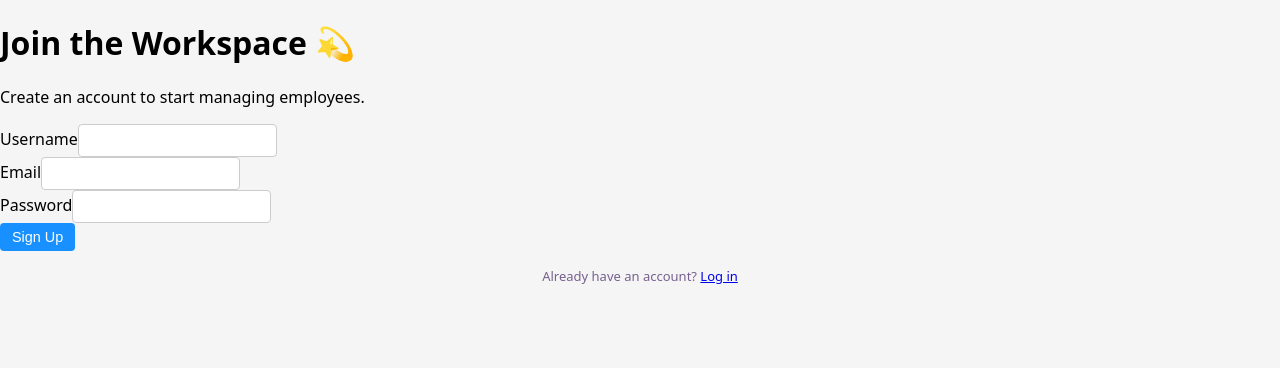
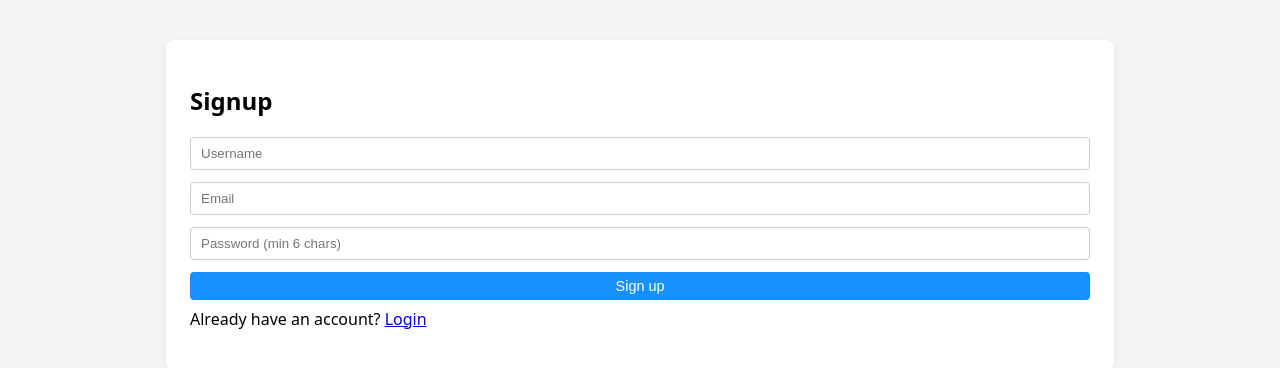
Before and after one commit to kashfimehbuba77/101474002_COMP3123_Assignment2, a React (Create React App) app: page /signup in a window 1280 px wide. Shown: the top 368 px of the page. Built offline with nearby package versions, Linux system fonts and the light colour scheme.

Commit message:
rolling back to my previous ui because the new one keeps breaking my code

```diff
--- a/src/App.css
+++ b/src/App.css
@@ -1,210 +1,45 @@
-/* ---------- VSCO PURPLE UI THEME ---------- */
+body {
+  background: linear-gradient(to bottom right, #ffe6f2, #ffd4ea);
+  min-height: 100vh;
+}
 
-/* Container for full-page layouts */
-.page-wrapper {
+.App {
+  text-align: center;
+}
+
+
+
+.App-logo {
+  height: 40vmin;
+  pointer-events: none;
+}
+
+@media (prefers-reduced-motion: no-preference) {
+  .App-logo {
+    animation: App-logo-spin infinite 20s linear;
+  }
+}
+
+.App-header {
+  background-color: #282c34;
   min-height: 100vh;
   display: flex;
   flex-direction: column;
+  align-items: center;
+  justify-content: center;
+  font-size: calc(10px + 2vmin);
+  color: white;
 }
 
-/* Center content (Login / Signup) */
-.center-page {
-  flex: 1;
-  display: flex;
-  align-items: center;
-  justify-content: center;
-  padding: 24px;
+.App-link {
+  color: #61dafb;
 }
 
-/* Purple Glass Card */
-.vsco-card {
-  width: 100%;
-  max-width: 420px;
-  background: rgba(255, 255, 255, 0.88);
-  border-radius: 22px;
-  padding: 28px 24px 32px;
-  box-shadow: 0 18px 40px rgba(140, 86, 255, 0.22);
-  border: 1px solid rgba(185, 140, 255, 0.35);
-  backdrop-filter: blur(6px);
+@keyframes App-logo-spin {
+  from {
+    transform: rotate(0deg);
+  }
+  to {
+    transform: rotate(360deg);
+  }
 }
-
-/* Wider card for employee list */
-.vsco-card-wide {
-  width: 100%;
-  max-width: 1000px;
-  background: rgba(255, 255, 255, 0.95);
-  border-radius: 24px;
-  padding: 24px;
-  margin: 24px auto;
-  box-shadow: 0 18px 45px rgba(119, 98, 233, 0.22);
-  border: 1px solid rgba(197, 181, 255, 0.45);
-}
-
-/* Typography */
-.vsco-title {
-  font-size: 28px;
-  font-weight: 800;
-  text-align: center;
-  color: #7c4dff;
-  margin-bottom: 6px;
-}
-
-.vsco-subtitle {
-  font-size: 14px;
-  text-align: center;
-  color: #8c6fcf;
-  margin-bottom: 20px;
-}
-
-/* Forms */
-.vsco-form {
-  display: flex;
-  flex-direction: column;
-  gap: 16px;
-}
-
-.vsco-field {
-  display: flex;
-  flex-direction: column;
-  gap: 6px;
-}
-
-.vsco-label {
-  font-size: 13px;
-  font-weight: 600;
-  color: #7d4ac8;
-}
-
-.vsco-input {
-  padding: 10px 12px;
-  border-radius: 12px;
-  border: 1px solid #d8c8ff;
-  background-color: #fff9ff;
-  font-size: 14px;
-  outline: none;
-  transition: border-color 0.2s ease, box-shadow 0.2s ease;
-}
-
-.vsco-input:focus {
-  border-color: #b39bff;
-  box-shadow: 0 0 0 2px rgba(160, 140, 255, 0.3);
-}
-
-/* Buttons */
-.vsco-btn-primary {
-  width: 100%;
-  padding: 11px 14px;
-  border-radius: 999px;
-  border: none;
-  cursor: pointer;
-  font-size: 15px;
-  font-weight: 650;
-  color: white;
-  background: linear-gradient(135deg, #b488ff, #e88bff);
-  box-shadow: 0 12px 22px rgba(179, 107, 255, 0.35);
-  transition: transform 0.12s ease, filter 0.12s ease;
-}
-
-.vsco-btn-primary:hover {
-  transform: translateY(-1px);
-  filter: brightness(1.04);
-}
-
-.vsco-btn-primary:active {
-  transform: translateY(1px);
-}
-
-/* Secondary kawaii button */
-.vsco-btn-secondary {
-  padding: 8px 14px;
-  border-radius: 999px;
-  font-size: 13px;
-  font-weight: 600;
-  background-color: #f3e8ff;
-  color: #734ad6;
-  border: none;
-  cursor: pointer;
-  transition: background-color 0.12s ease, transform 0.12s ease;
-}
-
-.vsco-btn-secondary:hover {
-  background-color: #e1cffc;
-  transform: translateY(-1px);
-}
-
-/* Messages */
-.vsco-msg {
-  font-size: 13px;
-  text-align: center;
-  font-weight: 600;
-}
-
-.vsco-msg-success {
-  color: #3e9e5c;
-}
-
-.vsco-msg-error {
-  color: #d73b57;
-}
-
-/* Navbar */
-.vsco-navbar {
-  background: #7c4dff;
-  color: white;
-  padding: 10px 18px;
-  display: flex;
-  align-items: center;
-  justify-content: space-between;
-}
-
-.vsco-logo {
-  font-size: 18px;
-  font-weight: 800;
-}
-
-.vsco-nav-links {
-  display: flex;
-  gap: 14px;
-}
-
-.vsco-nav-link {
-  color: #ffeaff;
-  font-size: 13px;
-  font-weight: 600;
-  text-decoration: none;
-  opacity: 0.9;
-}
-
-.vsco-nav-link:hover {
-  opacity: 1;
-  text-decoration: underline;
-}
-
-/* Table */
-.vsco-table-wrapper {
-  overflow-x: auto;
-}
-
-.vsco-table {
-  width: 100%;
-  border-collapse: collapse;
-  font-size: 13px;
-}
-
-.vsco-table thead {
-  background-color: #f3e4ff;
-}
-
-.vsco-table th,
-.vsco-table td {
-  padding: 10px 8px;
-  text-align: left;
-}
-
-.vsco-table tbody tr:nth-child(even) {
-  background-color: #faf3ff;
-}
-
-.vsco-table tbody tr:hover {
-  background-color: #f1e4ff;
-}
--- a/src/pages/Employees.js
+++ b/src/pages/Employees.js
@@ -1,78 +1,141 @@
 // src/pages/Employees.js
 import React, { useEffect, useState } from "react";
+import { Link } from "react-router-dom";
 import api from "../api/axiosClient";
 import Navbar from "../components/NavBar";
 
-export default function Employees() {
+const Employees = () => {
   const [employees, setEmployees] = useState([]);
+  const [searchDept, setSearchDept] = useState("");
+  const [searchPos, setSearchPos] = useState("");
+  const [loading, setLoading] = useState(false);
+  const [error, setError] = useState("");
 
-  const fetchEmployees = async () => {
+  const loadEmployees = async () => {
+    setLoading(true);
+    setError("");
     try {
       const res = await api.get("/emp/employees");
-      setEmployees(res.data.data || res.data); // adjust based on your backend shape
+      // your backend currently returns {status, message, count, data}
+      const list = res.data.data || res.data;
+      setEmployees(list);
     } catch (err) {
-      console.error("Error fetching employees", err);
+      console.error(err);
+      setError("Failed to load employees.");
+    } finally {
+      setLoading(false);
     }
   };
 
   useEffect(() => {
-    fetchEmployees();
+    loadEmployees();
   }, []);
 
+  const handleDelete = async (id) => {
+    if (!window.confirm("Delete this employee?")) return;
+    try {
+      await api.delete(`/emp/employees/${id}`);
+      setEmployees((prev) => prev.filter((e) => e._id !== id));
+    } catch (err) {
+      console.error(err);
+      alert("Delete failed.");
+    }
+  };
+
+  const filtered = employees.filter((e) => {
+    const deptMatch = searchDept
+      ? e.department?.toLowerCase().includes(searchDept.toLowerCase())
+      : true;
+    const posMatch = searchPos
+      ? e.position?.toLowerCase().includes(searchPos.toLowerCase())
+      : true;
+    return deptMatch && posMatch;
+  });
+
   return (
-    <div className="page-wrapper">
+    <>
       <Navbar />
-      <div style={{ padding: "16px" }}>
-        <div className="vsco-card-wide">
-          <div
-            style={{
-              display: "flex",
-              justifyContent: "space-between",
-              marginBottom: 10,
-              alignItems: "center",
-            }}
-          >
-            <div>
-              <h2 style={{ margin: 0, color: "#5f3ab7" }}>Employees 💼</h2>
-              <p style={{ margin: 0, fontSize: 13, color: "#7b6498" }}>
-                Manage your team from a cozy VSCO dashboard.
-              </p>
-            </div>
-            <button className="vsco-btn-secondary">+ Add Employee</button>
+      <div className="page-container">
+        <div className="page-header">
+          <h2>Employees</h2>
+          <Link className="primary-btn" to="/employees/add">
+            + Add Employee
+          </Link>
         </div>
 
-          <div className="vsco-table-wrapper">
-            <table className="vsco-table">
+        <div className="search-bar">
+          <input
+            placeholder="Search by department"
+            value={searchDept}
+            onChange={(e) => setSearchDept(e.target.value)}
+          />
+          <input
+            placeholder="Search by position"
+            value={searchPos}
+            onChange={(e) => setSearchPos(e.target.value)}
+          />
+        </div>
+
+        {loading && <p>Loading...</p>}
+        {error && <p className="error-text">{error}</p>}
+
+        <table className="emp-table">
           <thead>
             <tr>
               <th>Name</th>
               <th>Email</th>
               <th>Position</th>
               <th>Department</th>
+              <th>Salary</th>
+              <th>Date of Joining</th>
+              <th>Actions</th>
             </tr>
           </thead>
           <tbody>
-                {employees.map((emp) => (
+            {filtered.map((emp) => (
               <tr key={emp._id}>
-                    <td>{emp.first_name} {emp.last_name}</td>
+                <td>
+                  {emp.first_name} {emp.last_name}
+                </td>
                 <td>{emp.email}</td>
                 <td>{emp.position}</td>
                 <td>{emp.department}</td>
+                <td>{emp.salary}</td>
+                <td>
+                  {emp.date_of_joining &&
+                    new Date(emp.date_of_joining).toLocaleDateString()}
+                </td>
+                <td>
+                  <Link to={`/employees/${emp._id}`} className="link-btn">
+                    View
+                  </Link>
+                  <Link
+                    to={`/employees/${emp._id}/edit`}
+                    className="link-btn"
+                  >
+                    Edit
+                  </Link>
+                  <button
+                    onClick={() => handleDelete(emp._id)}
+                    className="danger-btn"
+                  >
+                    Delete
+                  </button>
+                </td>
               </tr>
             ))}
-                {employees.length === 0 && (
+            {!loading && filtered.length === 0 && (
               <tr>
-                    <td colSpan={4} style={{ textAlign: "center", padding: 20 }}>
-                      No employees yet. 🌱 Start by adding one!
+                <td colSpan="7" style={{ textAlign: "center" }}>
+                  No employees found.
                 </td>
               </tr>
             )}
           </tbody>
         </table>
       </div>
+    </>
+  );
+};
 
-        </div>
-      </div>
-    </div>
-  );
-}
+export default Employees;
--- a/src/pages/Login.js
+++ b/src/pages/Login.js
@@ -1,39 +1,32 @@
+// src/pages/Login.js
 import React, { useState } from "react";
-import { Link, useNavigate } from "react-router-dom";
+import { useNavigate, Link } from "react-router-dom";
 import api from "../api/axiosClient";
 
-export default function Login() {
+const Login = () => {
   const [form, setForm] = useState({ email: "", password: "" });
   const [loading, setLoading] = useState(false);
-  const [msg, setMsg] = useState("");
-  const [isError, setIsError] = useState(false);
+  const [error, setError] = useState("");
   const navigate = useNavigate();
 
-  const handleChange = (e) => {
+  const onChange = (e) =>
     setForm({ ...form, [e.target.name]: e.target.value });
-  };
 
-  const handleSubmit = async (e) => {
+  const onSubmit = async (e) => {
     e.preventDefault();
+    setError("");
     setLoading(true);
-    setMsg("");
-    setIsError(false);
-
     try {
       const res = await api.post("/user/login", form);
-      setMsg("✨ Login successful!");
-      setIsError(false);
-
-      // if you add token later:
-      // localStorage.setItem("token", res.data.token);
-
-      setTimeout(() => {
+      // your backend may not send token yet, so just store dummy if missing
+      const token = res.data.jwt_token || "logged-in";
+      localStorage.setItem("token", token);
+      localStorage.setItem("userEmail", form.email);
       navigate("/employees");
-      }, 900);
     } catch (err) {
-      setIsError(true);
-      setMsg(
-        err.response?.data?.message || "Unable to login. Please try again."
+      console.error(err);
+      setError(
+        err.response?.data?.message || "Invalid username or password."
       );
     } finally {
       setLoading(false);
@@ -41,73 +34,35 @@ export default function Login() {
   };
 
   return (
-    <div className="page-wrapper">
-      <div className="center-page">
-        <div className="vsco-card">
-          <h1 className="vsco-title">Welcome Back 💜</h1>
-          <p className="vsco-subtitle">
-            Log in to manage your employees in style.
-          </p>
-
-          {msg && (
-            <p
-              className={
-                "vsco-msg " + (isError ? "vsco-msg-error" : "vsco-msg-success")
-              }
-            >
-              {msg}
-            </p>
-          )}
-
-          <form className="vsco-form" onSubmit={handleSubmit}>
-            <div className="vsco-field">
-              <label className="vsco-label">Email</label>
+    <div className="auth-container">
+      <h2>Login</h2>
+      <form onSubmit={onSubmit} className="auth-form">
         <input
-                className="vsco-input"
+          name="email"
           type="email"
-                name="email"
+          placeholder="Email"
           value={form.email}
-                onChange={handleChange}
+          onChange={onChange}
           required
         />
-            </div>
-
-            <div className="vsco-field">
-              <label className="vsco-label">Password</label>
         <input
-                className="vsco-input"
+          name="password"
           type="password"
-                name="password"
+          placeholder="Password"
           value={form.password}
-                onChange={handleChange}
+          onChange={onChange}
           required
         />
-            </div>
-
-            <button
-              className="vsco-btn-primary"
-              type="submit"
-              disabled={loading}
-            >
+        {error && <p className="error-text">{error}</p>}
+        <button type="submit" disabled={loading}>
           {loading ? "Logging in..." : "Login"}
         </button>
       </form>
-
-          <p
-            style={{
-              marginTop: 16,
-              fontSize: 13,
-              textAlign: "center",
-              color: "#76618f",
-            }}
-          >
-            Don’t have an account?{" "}
-            <Link to="/signup" className="vsco-link">
-              Sign up here
-            </Link>
+      <p style={{ marginTop: 8 }}>
+        Don't have an account? <Link to="/signup">Sign up</Link>
       </p>
     </div>
-      </div>
-    </div>
   );
-}
+};
+
+export default Login;
--- a/src/pages/Signup.js
+++ b/src/pages/Signup.js
@@ -1,39 +1,32 @@
+// src/pages/Signup.js
 import React, { useState } from "react";
-import { Link, useNavigate } from "react-router-dom";
+import { useNavigate, Link } from "react-router-dom";
 import api from "../api/axiosClient";
 
-export default function Signup() {
+const Signup = () => {
   const [form, setForm] = useState({
     username: "",
     email: "",
     password: "",
   });
+  const [error, setError] = useState("");
   const [loading, setLoading] = useState(false);
-  const [msg, setMsg] = useState("");
-  const [isError, setIsError] = useState(false);
   const navigate = useNavigate();
 
-  const handleChange = (e) => {
+  const onChange = (e) =>
     setForm({ ...form, [e.target.name]: e.target.value });
-  };
 
-  const handleSubmit = async (e) => {
+  const onSubmit = async (e) => {
     e.preventDefault();
+    setError("");
     setLoading(true);
-    setMsg("");
-    setIsError(false);
-
     try {
       await api.post("/user/signup", form);
-      setMsg("🌸 Account created successfully!");
-      setIsError(false);
-      setTimeout(() => {
       navigate("/login");
-      }, 900);
     } catch (err) {
-      setIsError(true);
-      setMsg(
-        err.response?.data?.message || "Unable to sign up. Please try again."
+      console.error(err);
+      setError(
+        err.response?.data?.message || "Signup failed. Please try again."
       );
     } finally {
       setLoading(false);
@@ -41,85 +34,42 @@ export default function Signup() {
   };
 
   return (
-    <div className="page-wrapper">
-      <div className="center-page">
-        <div className="vsco-card">
-          <h1 className="vsco-title">Join the Workspace 💫</h1>
-          <p className="vsco-subtitle">
-            Create an account to start managing employees.
-          </p>
-
-          {msg && (
-            <p
-              className={
-                "vsco-msg " + (isError ? "vsco-msg-error" : "vsco-msg-success")
-              }
-            >
-              {msg}
-            </p>
-          )}
-
-          <form className="vsco-form" onSubmit={handleSubmit}>
-            <div className="vsco-field">
-              <label className="vsco-label">Username</label>
+    <div className="auth-container">
+      <h2>Signup</h2>
+      <form onSubmit={onSubmit} className="auth-form">
         <input
-                className="vsco-input"
-                type="text"
           name="username"
+          placeholder="Username"
           value={form.username}
-                onChange={handleChange}
+          onChange={onChange}
           required
         />
-            </div>
-
-            <div className="vsco-field">
-              <label className="vsco-label">Email</label>
         <input
-                className="vsco-input"
+          name="email"
           type="email"
-                name="email"
+          placeholder="Email"
           value={form.email}
-                onChange={handleChange}
+          onChange={onChange}
           required
         />
-            </div>
-
-            <div className="vsco-field">
-              <label className="vsco-label">Password</label>
         <input
-                className="vsco-input"
+          name="password"
           type="password"
-                name="password"
+          placeholder="Password (min 6 chars)"
           value={form.password}
-                onChange={handleChange}
+          onChange={onChange}
           required
         />
-            </div>
-
-            <button
-              className="vsco-btn-primary"
-              type="submit"
-              disabled={loading}
-            >
-              {loading ? "Creating account..." : "Sign Up"}
+        {error && <p className="error-text">{error}</p>}
+        <button type="submit" disabled={loading}>
+          {loading ? "Creating..." : "Sign up"}
         </button>
       </form>
-
-          <p
-            style={{
-              marginTop: 16,
-              fontSize: 13,
-              textAlign: "center",
-              color: "#76618f",
-            }}
-          >
-            Already have an account?{" "}
-            <Link to="/login" className="vsco-link">
-              Log in
-            </Link>
+      <p style={{ marginTop: 8 }}>
+        Already have an account? <Link to="/login">Login</Link>
       </p>
     </div>
-      </div>
-    </div>
   );
-}
+};
+
+export default Signup;
```
Lines whose indentation alone changed are shown as unchanged.
